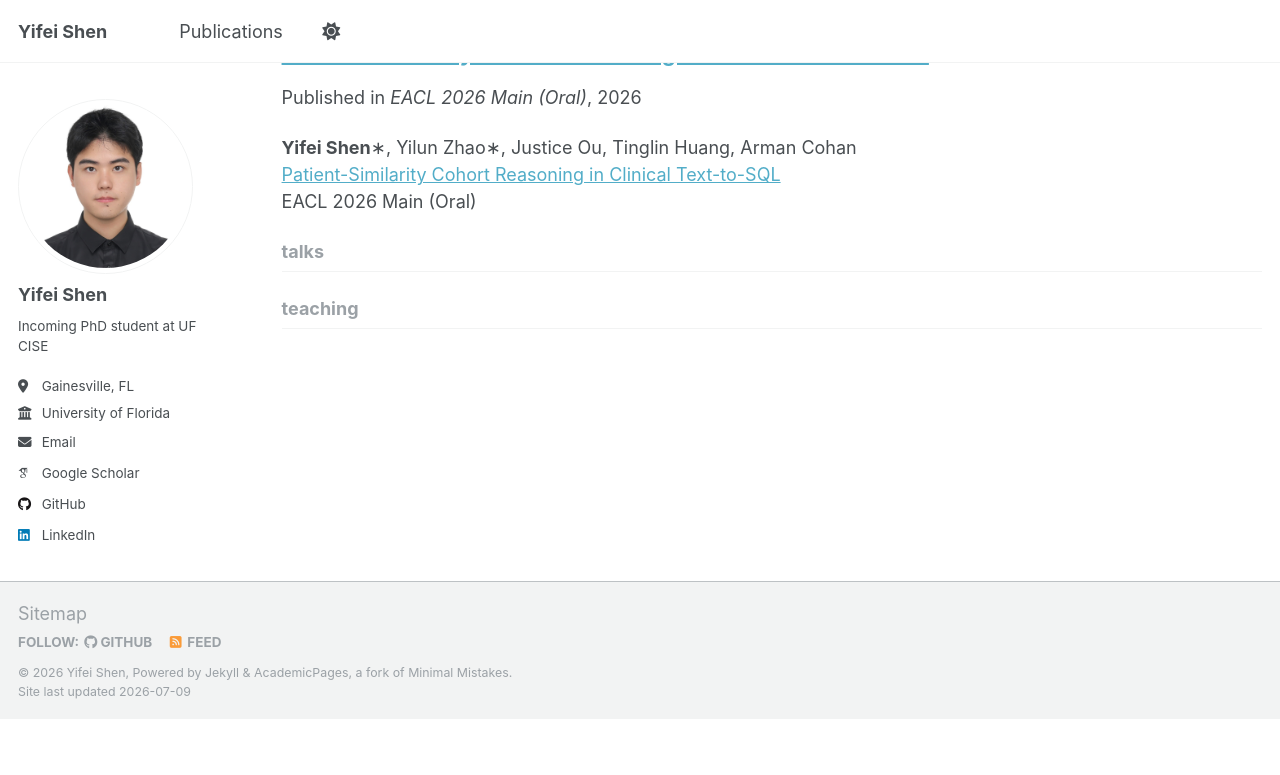
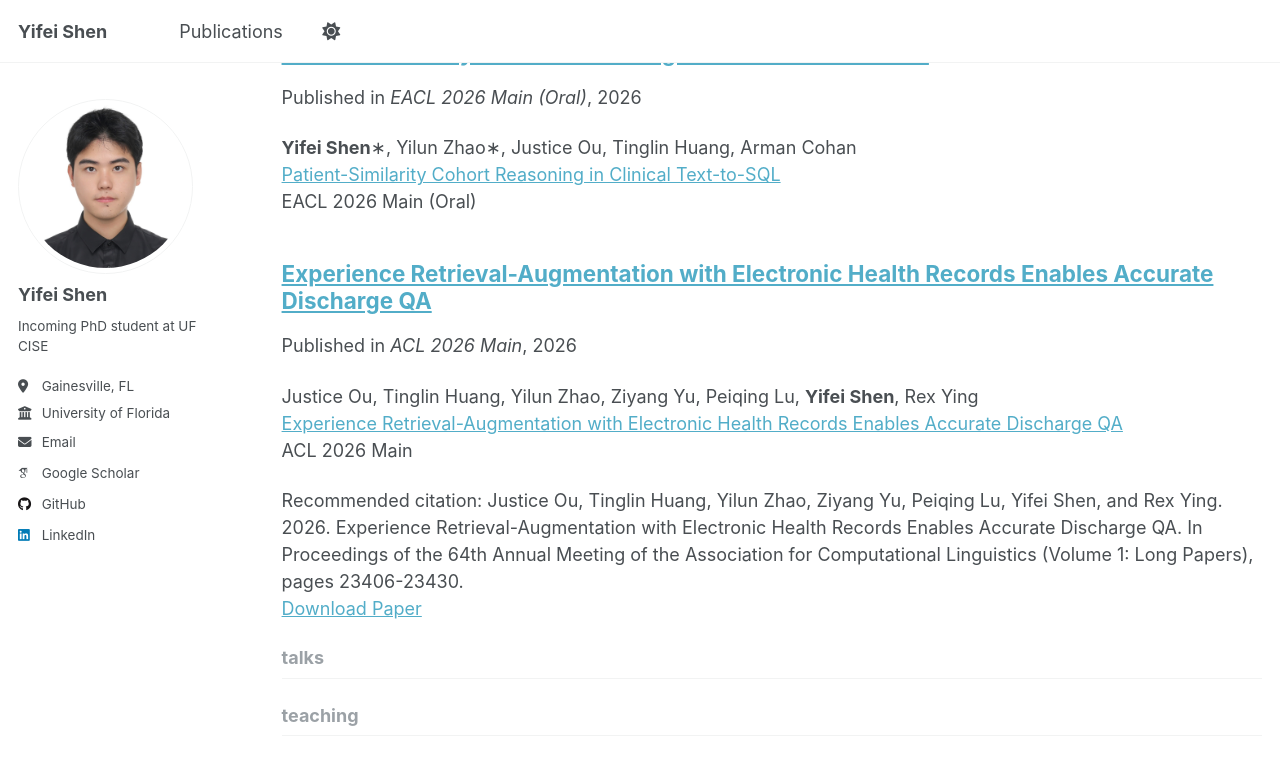
Before and after one commit to Barryshen1/Barryshen1.github.io, a Jekyll site: the page built from _pages/collection-archive.html, in a window 1280 px wide and 900 px high, scrolled down 1336 px. Shown: the top 775 px of the window. Built offline with Jekyll 4.4.1, drawn with Linux system fonts in a browser that asks for light colours; some web fonts are replaced; before the commit the page ends 2055 px from its top, so only the background shows below that.

Commit message:
Update website for ACL 2026 paper

```diff
--- /dev/null
+++ b/_publications/2026-07-01-experience-retrieval-augmentation-electronic-health-records-discharge-qa.md
@@ -0,0 +1,15 @@
+---
+title: "Experience Retrieval-Augmentation with Electronic Health Records Enables Accurate Discharge QA"
+collection: publications
+category: conferences
+permalink: /publication/2026-07-01-experience-retrieval-augmentation-electronic-health-records-discharge-qa
+date: 2026-07-01
+venue: "ACL 2026 Main"
+authors: "Justice Ou, Tinglin Huang, Yilun Zhao, Ziyang Yu, Peiqing Lu, Yifei Shen, Rex Ying"
+paperurl: "https://aclanthology.org/2026.acl-long.1073.pdf"
+citation: "Justice Ou, Tinglin Huang, Yilun Zhao, Ziyang Yu, Peiqing Lu, Yifei Shen, and Rex Ying. 2026. Experience Retrieval-Augmentation with Electronic Health Records Enables Accurate Discharge QA. In Proceedings of the 64th Annual Meeting of the Association for Computational Linguistics (Volume 1: Long Papers), pages 23406-23430."
+---
+
+Justice Ou, Tinglin Huang, Yilun Zhao, Ziyang Yu, Peiqing Lu, **Yifei Shen**, Rex Ying
+[Experience Retrieval-Augmentation with Electronic Health Records Enables Accurate Discharge QA](https://aclanthology.org/2026.acl-long.1073/)
+ACL 2026 Main
```
Also changed, not shown: _pages/about.md (+1 -0 lines).
